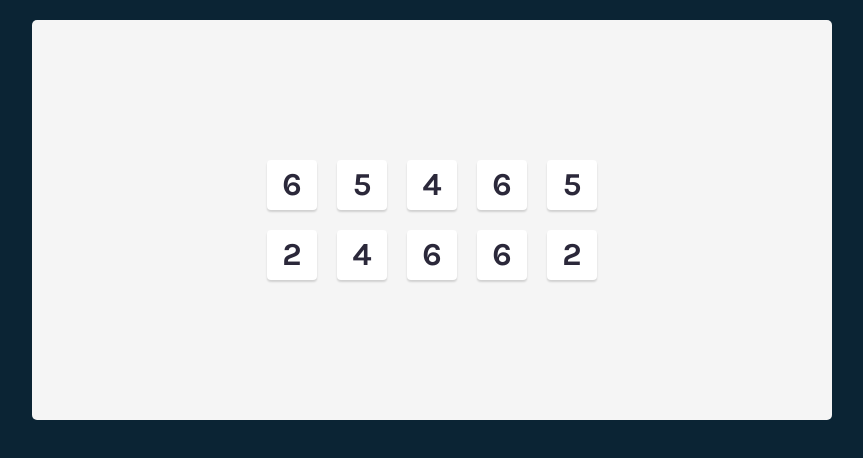
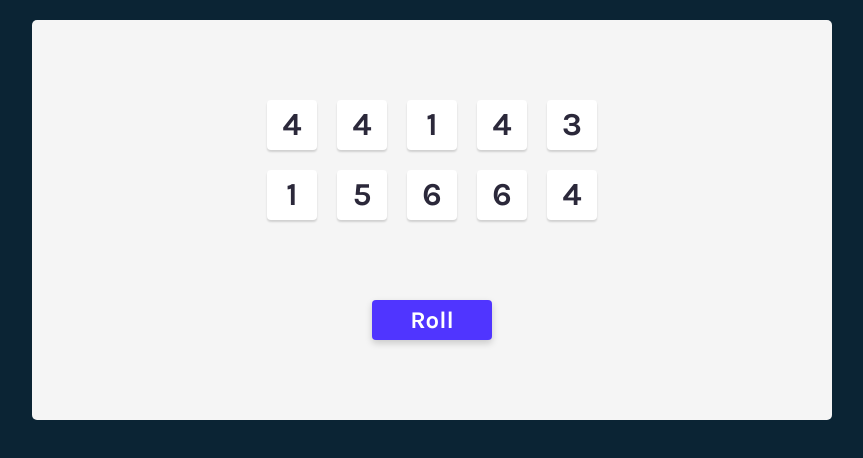
Before and after one commit to BigPugLabs/tsenzies, a React (Vite) app: page / in a window 1280 px wide. Shown: the top 458 px of the page, without its empty margins (208-1071 px from the left). Built offline with nearby package versions, Linux system fonts and the light colour scheme.

Commit message:
re-roll button

```diff
--- a/src/App.tsx
+++ b/src/App.tsx
@@ -1,21 +1,25 @@
+import { useState } from "react"
 import Die from "./components/Die"
 
 function App(): JSX.Element {
 
+    function genDice(): number[] {
+        return Array.from({ length: 10 }, () => Math.ceil(Math.random() * 6))
+    }
+
+    const [dice, setDice] = useState(genDice)
+    const diceElems = dice.map(num => <Die number={num} />)
+
+    function roll() {
+        setDice(genDice())
+    }
+
     return (
         <main>
             <div className="die--tray">
-                <Die number={Math.floor(Math.random() * 6) + 1} />
-                <Die number={Math.floor(Math.random() * 6) + 1} />
-                <Die number={Math.floor(Math.random() * 6) + 1} />
-                <Die number={Math.floor(Math.random() * 6) + 1} />
-                <Die number={Math.floor(Math.random() * 6) + 1} />
-                <Die number={Math.floor(Math.random() * 6) + 1} />
-                <Die number={Math.floor(Math.random() * 6) + 1} />
-                <Die number={Math.floor(Math.random() * 6) + 1} />
-                <Die number={Math.floor(Math.random() * 6) + 1} />
-                <Die number={Math.floor(Math.random() * 6) + 1} />
+                {diceElems}
             </div>
+            <button className="roll" onClick={roll}>Roll</button>
         </main>
     )
 }
--- a/src/index.css
+++ b/src/index.css
@@ -13,8 +13,9 @@ main {
     background-color: #F5F5F5;
     border-radius: 5px;
     display: flex;
+    flex-direction: column;
     height: 400px;
-    justify-content: center;
+    justify-content: space-evenly;
     margin: 0px auto;
     max-width: 800px;
 }
@@ -41,3 +42,19 @@ main {
     margin: 0;
     text-align: center;
 }
+
+.roll {
+    background: #5035FF;
+    border-radius: 4px;
+    border: none;
+    box-shadow: 0px 3.2px 7.68px rgba(0, 0, 0, 0.18);
+    color: #FFF;
+    cursor: pointer;
+    font: 700 1.5rem 'Karla', sans-serif;
+    height: 40px;
+    width: 120px;
+}
+
+.roll:active {
+    box-shadow: inset 5px 5px 10px -3px rgba(0, 0, 0, 0.7);
+}
```
